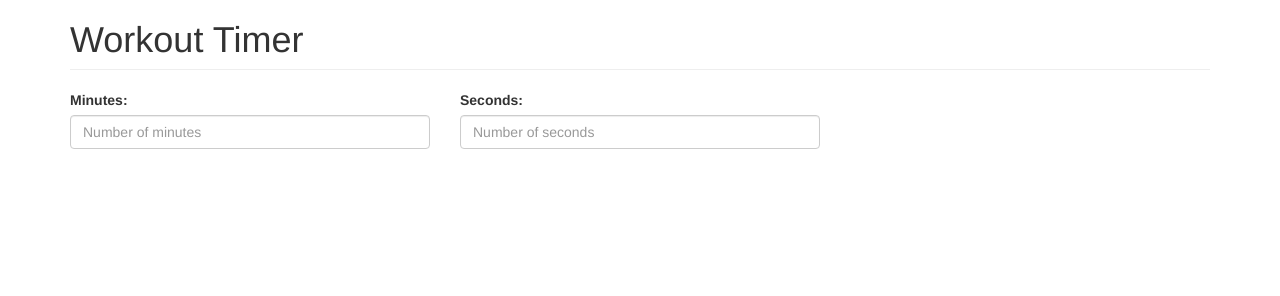
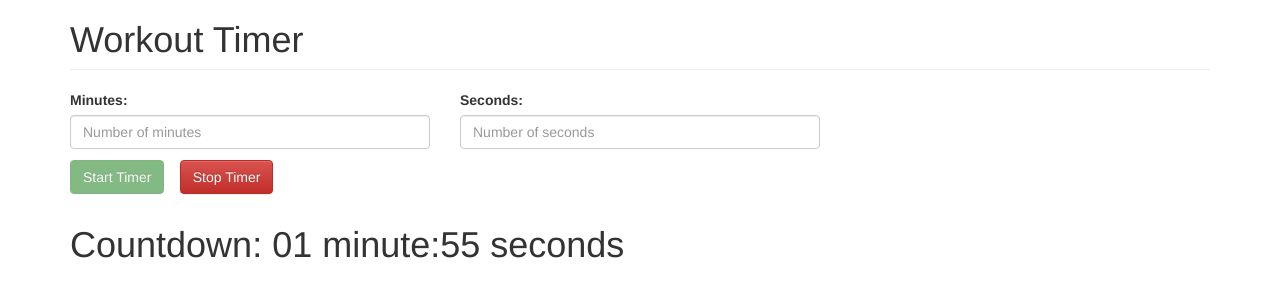
Before and after one commit to TechCharge/Workout-Site, a plain HTML site: page index.html in a window 1280 px wide. Drawn offline with nearby package versions, Linux system fonts and the light colour scheme.

Commit message:
Added a start timer button, a stop timer button, and a placeholder countdown

```diff
--- a/index.html
+++ b/index.html
@@ -38,7 +38,10 @@
             </div>
 					</div>
 				</div>
+				<button class="btn btn-success" ng-click="startTimer()" ng-disabled="timerRunning">Start Timer</button>
+        <button class="btn btn-danger" ng-click="stopTimer()" ng-disabled="!timerRunning">Stop Timer</button>
 			</form>
+			<h1>Countdown: <timer countdown="120" max-time-unit="'minute'" interval="1000">{{mminutes}} minute{{minutesS}}:{{sseconds}} second{{secondsS}}</timer></h1>
 		</div>
 
 
```
